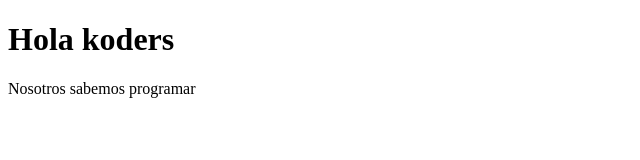
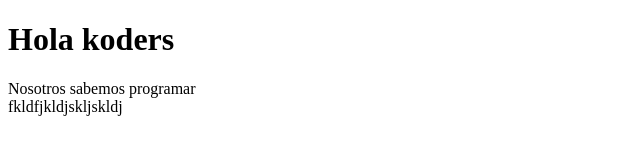
Before and after one commit to Luen67/mi_web, a plain HTML site: page index.html in a window 1280 px wide. Shown: the whole page, without its empty margins (0-640 px from the left). Drawn offline with Linux system fonts and the light colour scheme.

Commit message:
Agregamos texto

```diff
--- a/index.html
+++ b/index.html
@@ -8,5 +8,8 @@
 <body>
     <h1>Hola koders</h1>
     <span>Nosotros sabemos programar</span>
+    <section>
+        fkldfjkldjskljskldj
+    </section>
 </body>
 </html>
```
